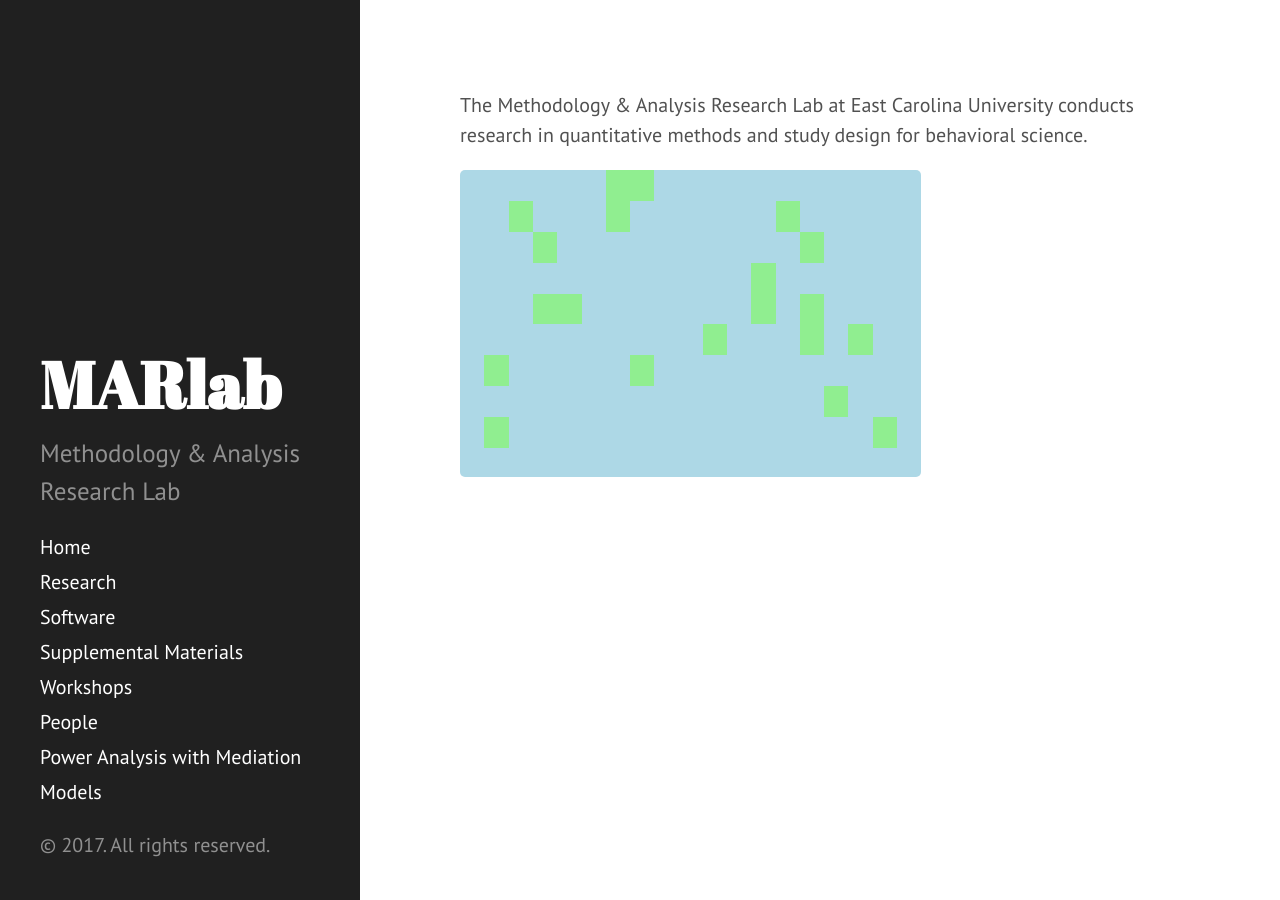
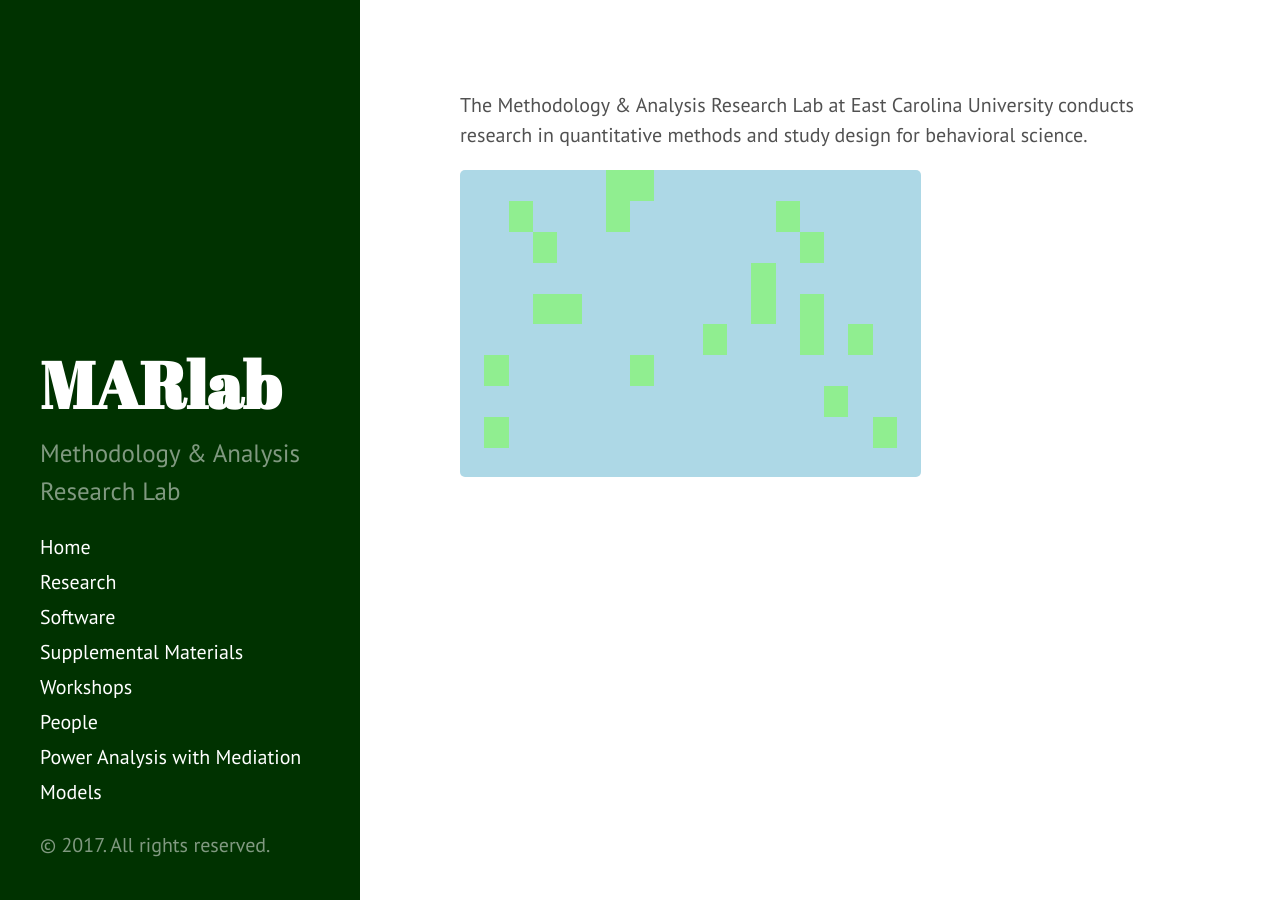
Before and after one commit to schoam4/schoam4.github.io, a Jekyll site: the page built from index.md, in a window 1280 px wide. Built offline with Jekyll 4.4.1, drawn with Linux system fonts in a browser that asks for light colours; the list of posts is cut into pages by our own code.

Commit message:
Revert "a"
This reverts commit 4b6e922b885f608ceabde8606c848853f80cde52.

```diff
--- a/_layouts/default.html
+++ b/_layouts/default.html
@@ -3,7 +3,7 @@
 
   {% include head.html %}
 
-  <body>
+  <body class="themedrkGreen">
 
     {% include sidebar.html %}
 
```
